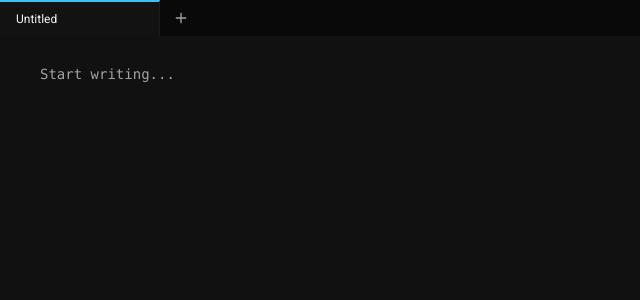
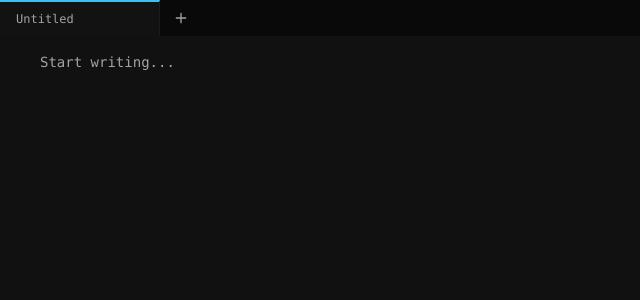
Before and after one commit to masdevan/duhlupa-notecanvas, a Next.js app: page / in a window 1280 px wide. Shown: the top 300 px of the page, without its empty margins (0-640 px from the left). Built offline with nearby package versions, Linux system fonts and the light colour scheme.

Commit message:
fix: refine tab styling and editor typography

```diff
--- a/components/tabs-bar.tsx
+++ b/components/tabs-bar.tsx
@@ -53,10 +53,10 @@ export default function TabsBar() {
             <div
               key={tab.id}
               onClick={() => setActiveId(tab.id)}
-              className={`group relative flex h-full w-40 shrink-0 cursor-pointer items-center whitespace-nowrap border-t-2 border-edge pl-4 text-xs transition-colors ${borderClasses} ${
+              className={`group relative flex h-full w-40 shrink-0 cursor-pointer items-center whitespace-nowrap border-t-2 border-edge pl-4 font-mono text-xs transition-colors ${borderClasses} ${
                 isActive
-                  ? "border-t-accent bg-tab-active text-foreground"
-                  : "border-t-transparent text-muted hover:bg-tab-active/50 hover:text-foreground"
+                ? "border-t-accent bg-tab-active text-muted"
+                : "border-t-transparent text-muted hover:bg-tab-active/50 hover:text-foreground"
               }`}
             >
               <span className="truncate pr-7">{title}</span>
@@ -87,7 +87,7 @@ export default function TabsBar() {
         aria-label="Note content"
         value={activeTab?.content ?? ""}
         onChange={(event) => updateContent(event.target.value)}
-        className="min-h-0 flex-1 resize-none bg-card px-4 py-4 font-mono text-sm leading-6 text-foreground caret-accent outline-none placeholder:text-muted sm:px-6 sm:py-6 sm:text-base sm:leading-7 md:px-10"
+        className="min-h-0 flex-1 resize-none bg-card px-4 py-3 font-mono text-sm leading-4 text-foreground caret-accent outline-none placeholder:text-muted sm:px-6 sm:py-4 sm:text-base sm:leading-5 md:px-10"
       />
     </main>
   );
```
